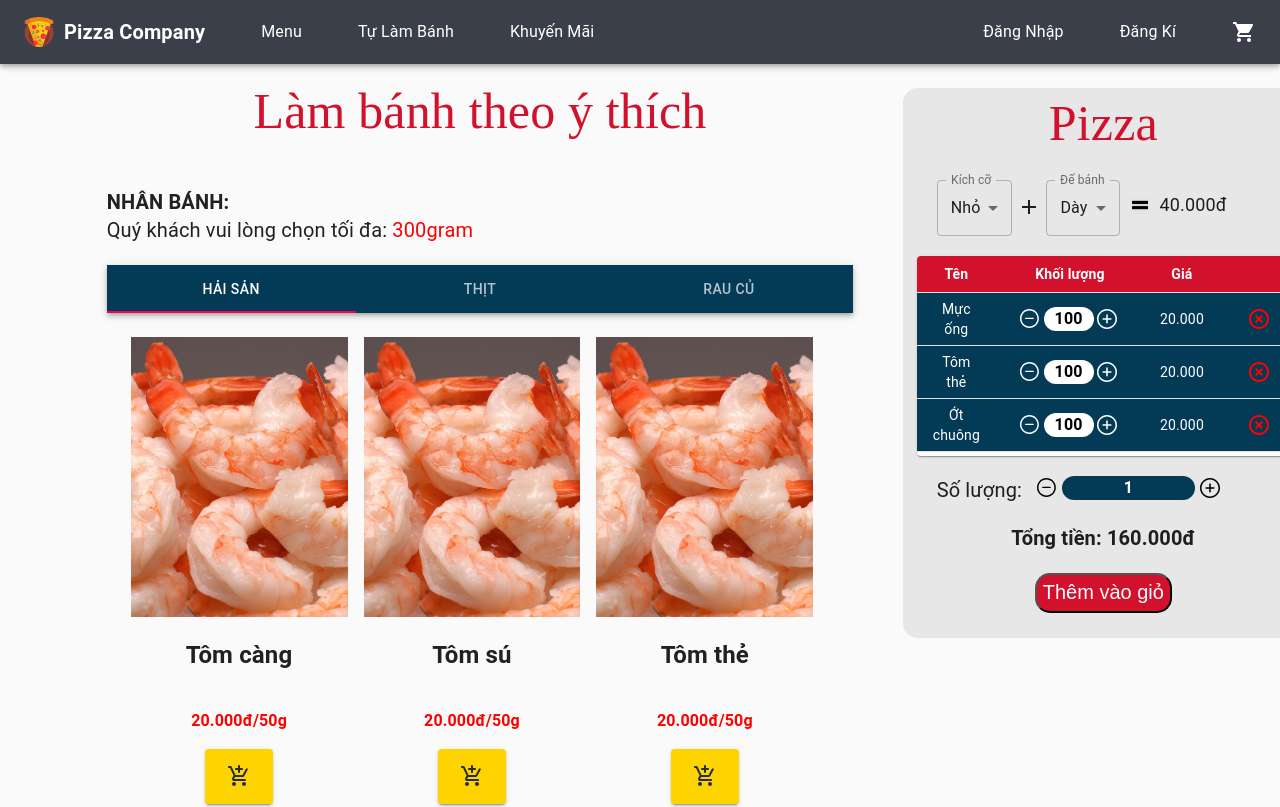
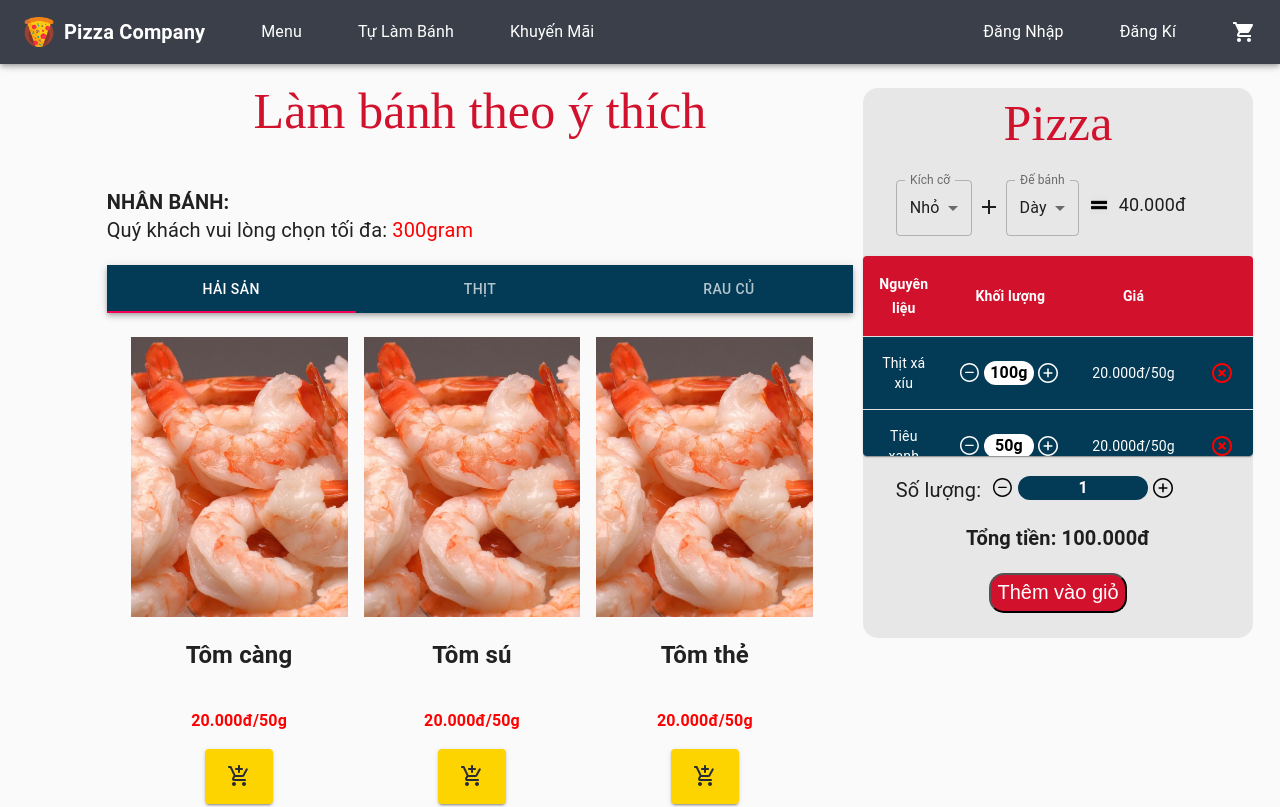
Before and after one commit to ndhungw/pizza-online, a React (Create React App) app: page /make-pizza in a window 1280 px wide. Shown: the top 807 px of the page. Built offline with nearby package versions, Linux system fonts and the light colour scheme; a web font is replaced by a local one.

Commit message:
Update list ingredient in tray by KhiemNgo

```diff
--- a/src/App.css
+++ b/src/App.css
@@ -54,3 +54,9 @@
   margin-left: 5px;
   /* margin-right: 5px */
 }
+
+.tableCell01 {
+  color: white;
+  font-weight: bold;
+  background-color: #D2112D
+}
--- a/src/components/Ingredient/IncreDecreWeight.js
+++ b/src/components/Ingredient/IncreDecreWeight.js
@@ -7,16 +7,50 @@ import Grid from '@material-ui/core/Grid';
 import { Box, SvgIcon} from '@material-ui/core';
 
 
-const IncrementDecrementBox = ({id, weight, Ingredient, setIngredient}) => {
+const IncrementDecrementBox = ({id, weight, Ingredient, setIngredient, maxWeight, presentTotal, setPresentTotal}) => {
 
     const [value, setValue] = useState(weight);
-
     const setIncrementValue = () => {
-        setValue(value < Number.MAX_SAFE_INTEGER ? value + 50 : Number.MAX_SAFE_INTEGER);
+        if (presentTotal < maxWeight){
+            setValue(value < Number.MAX_SAFE_INTEGER ? value + 50 : Number.MAX_SAFE_INTEGER);
+            const newList = Ingredient.map((item) => {
+                if (item.id === id) {
+                const updatedItem = {
+                    ...item,
+                    weight: item.weight + 50,
+                };
+                return updatedItem;
+                }
+                return item;
+            });
+            setIngredient(newList);
+            setPresentTotal(presentTotal+50)
+        }
+        else
+            window.alert("Vượt quá giới hạn về khối lượng nhân!")
     }
 
     const setDecrementValue = () => {
-        setValue(value >= 100 ? value - 50 : 0);
+            setValue(value >= 100 ? value - 50 : 0);
+            const newList = Ingredient.map((item) => {
+                if (item.id === id) {
+                const updatedItem = {
+                    ...item,
+                    weight: item.weight-50,
+                };
+                return updatedItem;
+                }
+                return item;
+            });
+            setIngredient(newList);
+            setPresentTotal(presentTotal-50);
+    }
+    if (!value)
+    {
+        let data = Ingredient.filter((a)=>{
+            return a.id !== id;
+        })
+        setIngredient([...data]);
     }
     return(
         <Grid container item xs={12} style={{width:"100px"}}>
@@ -38,7 +72,7 @@ const IncrementDecrementBox = ({id, weight, Ingredient, setIngredient}) => {
                                 fontWeight: 'bold',
                                 color: 'black'
                             }}>
-                                {value}
+                                {value}g
                             </Typography>
                         </Grid>
                     </Box>
--- a/src/components/Ingredient/IngreTable.js
+++ b/src/components/Ingredient/IngreTable.js
@@ -1,5 +1,5 @@
 import React from "react";
-// import "../../App.css";
+import "../../App.css";
 import { makeStyles } from "@material-ui/core/styles";
 import Table from "@material-ui/core/Table";
 import TableBody from "@material-ui/core/TableBody";
@@ -18,93 +18,97 @@ const useStyles = makeStyles({
     maxWidth: 350,
     borderRadius: 30,
   },
+  TableCell01: {
+    color: "white",
+    fontWeight: "bold",
+    backgroundColor: "#D2112D",
+  },
+  scrollTable: {
+    overflowY: "scroll",
+    height: "200px"
+  },
 });
 
-export default function BasicTable({
-  Ingredient,
-  setIngredient,
-  money,
-  setMoney,
-}) {
+export default function BasicTable({setMoney, Ingredient, setIngredient, maxWeight,  presentTotal, setPresentTotal}) {
   const classes = useStyles();
   let temp = 0;
   for (let i = 0; i < Ingredient.length; i++) {
     temp = temp + (Ingredient[i].weight / 50) * Ingredient[i].price;
   }
   setMoney(temp);
-
+  function findItem(id){
+    for(let i = 0; i< Ingredient.length; i++){
+      if(Ingredient[i].id === id){
+        return Ingredient[i];
+      }
+    }
+  }
+  const onDeleteItem = (id) =>{
+        let ItemDelete = findItem(id);
+        setPresentTotal(presentTotal-ItemDelete.weight)
+        let data = Ingredient.filter((a)=>{
+          return a.id !== ItemDelete.id;
+        })
+        setIngredient([...data]);
+    };
   return (
     <TableContainer
       component={Paper}
-      style={{ overflowY: "scroll", height: "200px" }}
+      className={classes.scrollTable}
     >
       <Table
         className={classes.table}
-        size="small"
         stickyHeader
         aria-label="sticky table"
       >
         <TableHead>
           <TableRow>
             <TableCell
-              style={{
-                color: "white",
-                fontWeight: "bold",
-                backgroundColor: "#D2112D",
-              }}
+              className={classes.TableCell01}
               align="center"
             >
-              Tên
+              Nguyên liệu
             </TableCell>
             <TableCell
-              style={{
-                color: "white",
-                fontWeight: "bold",
-                backgroundColor: "#D2112D",
-              }}
+              className={classes.TableCell01}
               align="center"
             >
               Khối lượng
             </TableCell>
             <TableCell
-              style={{
-                color: "white",
-                fontWeight: "bold",
-                backgroundColor: "#D2112D",
-              }}
+              className={classes.TableCell01}
               align="center"
             >
               Giá
             </TableCell>
             <TableCell
-              style={{
-                color: "white",
-                fontWeight: "bold",
-                backgroundColor: "#D2112D",
-              }}
+             className={classes.TableCell01}
             />
           </TableRow>
         </TableHead>
         <TableBody>
           {Ingredient.map((row) => (
             <TableRow key={row.id} style={{ backgroundColor: "#033A56" }}>
-              <TableCell style={{ color: "white" }} align="center">
+              <TableCell style={{color: "white" }} align="center">
                 {row.name}
               </TableCell>
-              <TableCell style={{ color: "white" }} align="center">
+              <TableCell style={{color: "white" }} align="center">
                 <InDeWeight
                   id={row.id}
                   weight={row.weight}
                   Ingredient={Ingredient}
                   setIngredient={setIngredient}
+                  maxWeight={maxWeight}
+                  presentTotal={presentTotal}
+                  setPresentTotal={setPresentTotal}
                 />
               </TableCell>
-              <TableCell style={{ color: "white" }} align="center">
-                {row.price}.000
+              <TableCell style={{color: "white" }} align="center">
+                {row.price}.000đ/50g
               </TableCell>
               <TableCell>
-                <IconButton size="small">
-                  <HighlightOffIcon style={{ color: "red" }}></HighlightOffIcon>
+                <IconButton size="small" onClick={()=>onDeleteItem(row.id)}>
+                  <HighlightOffIcon style={{color: "red" }}></HighlightOffIcon>
                 </IconButton>
               </TableCell>
             </TableRow>
--- a/src/components/Ingredient/SelectSize.js
+++ b/src/components/Ingredient/SelectSize.js
@@ -11,8 +11,7 @@ const useStyles = makeStyles((theme) => ({
 
 export default function SimpleSelect({
   label,
-  sizeOption, setSizeOption, setPriceS, priceS, onSize
-}) {
+  sizeOption, setSizeOption, setPriceS}) {
   const classes = useStyles();
   const handleChange = (event) => {
     setSizeOption(event.target.value);
--- a/src/components/Ingredient/Tray.js
+++ b/src/components/Ingredient/Tray.js
@@ -13,7 +13,12 @@ export default function Tray({
   crustOption,
   setSizeOption,
   setCrustOption,
-  setWeight,
+  maxWeight,
+  setMaxWeight,
+  Ingredient,
+  setIngredient,
+  presentTotal,
+  setPresentTotal
 }) {
   const [priceSC, setPriceSC] = useState(0);
   const [priceS, setPriceS] = useState(20);
@@ -21,34 +26,17 @@ export default function Tray({
   const [money, setMoney] = useState(0);
   const [total, setTotal] = useState(0);
   const [amount, setAmount] = useState(1);
-  const [Ingredient, setIngredient] = useState([
-    {
-      id: 4,
-      name: "Mực ống",
-      weight: 100,
-      price: 20,
-    },
-    {
-      id: 3,
-      name: "Tôm thẻ",
-      weight: 100,
-      price: 20,
-    },
-    {
-      id: 13,
-      name: "Ớt chuông",
-      weight: 100,
-      price: 20,
-    },
-  ]);
   useEffect(() => {
     setPriceSC(priceS + priceC);
     setTotal((priceSC + money) * amount);
   });
-  if (sizeOption === "Nhỏ") setWeight(300);
-  else if (sizeOption === "Vừa") setWeight(400);
-  else setWeight(500);
-
+  if (sizeOption === "Nhỏ") setMaxWeight(300);
+  else if (sizeOption === "Vừa") setMaxWeight(400);
+  else setMaxWeight(500);
+  const addCart = () => {
+    let data =[];
+    setIngredient([...data]);
+  }
   return (
     <Card class="tray">
       <Grid
@@ -80,19 +68,14 @@ export default function Tray({
             priceC={priceC}
           />
         </Grid>
-        <Grid xs={1} class="contentCenter"><img src={Equal} style={{width: "20px", height: "20px", marginTop: "15px", marginLeft: "10px"}}/></Grid>
+        <Grid xs={1} class="contentCenter"><img src={Equal} style={{width: "20px", height: "20px", marginTop: "15px", marginLeft: "10px"}} alt=""/></Grid>
         <Grid xs={3} class="contentCenter">
           <Grid xs={12} class="contentCenter" style={{ fontSize: "18px", marginLeft:"10px", marginTop: "12px" }}>
-            {/* <div>Thành tiền</div> */}
             <div>{priceSC}.000đ</div>
           </Grid>
         </Grid>
       </Grid>
       <br />
-      {/* <Grid container xs={12} style={{ fontSize: "20px" }}>
-        <Grid xs={1} />
-        <Grid xs={11}>Nhân bánh:</Grid>
-      </Grid> */}
       <Grid class="contentCenter" xs={12} style={{ fontSize: "20px" }}>
         <div>
           <Table
@@ -100,6 +83,9 @@ export default function Tray({
             setIngredient={setIngredient}
             money={money}
             setMoney={setMoney}
+            maxWeight={maxWeight}
+            presentTotal={presentTotal}
+            setPresentTotal={setPresentTotal}
           />
         </div>
       </Grid>
@@ -126,6 +112,7 @@ export default function Tray({
         class="contentCenter"
       >
         <button
+          onClick={addCart}
           style={{
             height: "40px",
             fontSize: "20px",
--- a/src/pages/makePizza.js
+++ b/src/pages/makePizza.js
@@ -11,43 +11,48 @@ import Pork from "../assets/img/xongkhoi.jpg";
 import OC from "../assets/img/ot.jpg";
 import Vegt from "../assets/img/rau.jpg";
 import Meat from "../assets/img/bo.jpg";
-
 const HaiSan = [
   {
     id: 1,
     name: "Tôm càng",
     price: 20,
     image: Shrimp,
+    weight: 0
   },
   {
     id: 2,
     name: "Tôm sú",
     price: 20,
     image: Shrimp,
+    weight: 0
   },
   {
     id: 3,
     name: "Tôm thẻ",
     price: 20,
     image: Shrimp,
+    weight: 0
   },
   {
     id: 4,
     name: "Mực ống",
     price: 20,
     image: Cuttle,
+    weight: 0
   },
   {
     id: 5,
     name: "Mực trứng",
     price: 20,
     image: Cuttle,
+    weight: 0
   },
   {
     id: 6,
     name: "Mực nang",
     price: 20,
     image: Cuttle,
+    weight: 0
   },
 ];
 const Thit = [
@@ -56,36 +61,42 @@ const Thit = [
     name: "Thịt bò Úc",
     price: 20,
     image: Meat,
+    weight: 0
   },
   {
     id: 8,
     name: "Thịt bò Mỹ",
     price: 20,
     image: Meat,
+    weight: 0
   },
   {
     id: 9,
     name: "Thịt bò Nhật",
     price: 20,
     image: Meat,
+    weight: 0
   },
   {
     id: 10,
     name: "Thị xông khói",
     price: 20,
     image: Pork,
+    weight: 0
   },
   {
     id: 11,
     name: "Thịt một nắng",
     price: 20,
     image: Pork,
+    weight: 0
   },
   {
     id: 12,
     name: "Thịt xá xíu",
     price: 20,
     image: Pork,
+    weight: 0
   },
 ];
 const RauCu = [
@@ -94,39 +105,60 @@ const RauCu = [
     name: "Ớt chuông",
     price: 10,
     image: OC,
+    weight: 0
   },
   {
     id: 14,
     name: "Hạnh nhân",
     price: 20,
     image: OC,
+    weight: 0
   },
   {
     id: 15,
     name: "Hành tây",
     price: 5,
     image: OC,
+    weight: 0
   },
   {
     id: 16,
     name: "Phô mai",
     price: 15,
     image: Vegt,
+    weight: 0
   },
   {
     id: 17,
     name: "Cà chua",
     price: 5,
     image: Vegt,
+    weight: 0
   },
   {
     id: 18,
     name: "Tiêu xanh",
     price: 20,
     image: Vegt,
+    weight: 0
   },
 ];
-
+const data=[
+  {
+    id: 12,
+    name: "Thịt xá xíu",
+    price: 20,
+    image: Pork,
+    weight: 100
+  },
+  {
+    id: 18,
+    name: "Tiêu xanh",
+    price: 20,
+    image: Vegt,
+    weight: 50
+  },
+]
 const useStyles = makeStyles((theme) => ({
   test: {
     marginTop: theme.spacing(4),
@@ -137,8 +169,34 @@ export default function Menu() {
   const classes = useStyles();
   const [sizeOption, setSizeOption] = useState("Nhỏ");
   const [crustOption, setCrustOption] = useState("Dày");
-  const [weight, setWeight] = useState(300);
-  //style={{ top: 5, height: "80px" }} t xoa cai nay khoi cai Grid root de no khong bay lo lung nua
+  const [maxWeight, setMaxWeight] = useState(300);
+  const [Ingredient, setIngredient] = useState(data);
+  const [presentTotal, setPresentTotal] = useState(150);
+
+  const onAddItem = (temp) => {
+    if (presentTotal < maxWeight){
+        let count =0;
+        const newList = Ingredient.map((item) => {
+          if (item.id === temp.id) {
+            count = count + 1;
+            const updatedItem = {
+              ...item,
+              weight: item.weight + temp.weight,
+            };
+            return updatedItem;
+          }
+          return item;
+        });
+      if (count)
+          setIngredient(newList);
+      else
+          setIngredient([...Ingredient, temp])
+      setPresentTotal(presentTotal+50)
+    }
+      else
+        window.alert("Vượt quá giới hạn về khối lượng nhân!")
+  };
+
   return (
     <Grid container xs={12}>
       <Grid xs={1}></Grid>
@@ -153,43 +211,35 @@ export default function Menu() {
         </Grid>
         <br />
         <br />
-        {/* <Grid container xs={12} style={{fontSize:"20px", fontWeight: "bold"}} >
-                        <Grid container xs={4} >
-                                 ĐẾ BÁNH:
-                                 &nbsp; &nbsp;
-                                <SimpleSelect  defaultOptionValue={crustOption} options={crustOptions} setOption={setCrustOption} />
-                        </Grid>
-                        <Grid xs={5}></Grid>
-                        <Grid container xs={3}>
-                            KÍCH CỠ:
-                            &nbsp; &nbsp;
-                            <SimpleSelect defaultOptionValue={sizeOption} options={sizeOptions} setOption={setSizeOption}/>
-                        </Grid>
-                    </Grid> */}
         <Grid xs={12} style={{ fontSize: "20px", fontWeight: "bold" }}>
           NHÂN BÁNH:
         </Grid>
         <Grid container xs={12} style={{ fontSize: "20px" }}>
           Quý khách vui lòng chọn tối đa:
-          <div style={{ color: "red" }}>&nbsp;{weight}gram</div>
+          <div style={{ color: "red" }}>&nbsp;{maxWeight}gram</div>
         </Grid>
         <br />
         <Grid xs={12} style={{ fontSize: "20px", fontWeight: "bold" }}>
-          <List HaiSan={HaiSan} Thit={Thit} RauCu={RauCu} />
+          <List HaiSan={HaiSan} Thit={Thit} RauCu={RauCu} onAddItem={onAddItem} />
         </Grid>
       </Grid>
-      <Grid style={{ width: "50px" }}></Grid>
+      <Grid style={{ width: "10px" }}></Grid>
       <Grid xs={3}>
         <div
           className={classes.test}
-          style={{ position: "fixed", width: "400px" }}
+          style={{ position: "fixed" }}
         >
           <Tray
             sizeOption={sizeOption}
             setSizeOption={setSizeOption}
-            setWeight={setWeight}
+            presentTotal={presentTotal}
+            setPresentTotal={setPresentTotal}
+            maxWeight={maxWeight}
+            setMaxWeight={setMaxWeight}
             crustOption={crustOption}
             setCrustOption={setCrustOption}
+            Ingredient={Ingredient}
+            setIngredient={setIngredient}
           />
         </div>
       </Grid>
```
Also changed, not shown: src/components/Ingredient/IngreCard.js (+6 -5 lines), src/components/Ingredient/IngreList.js (+10 -10 lines), 1 other file (tests, documents, lock files or other folders).
